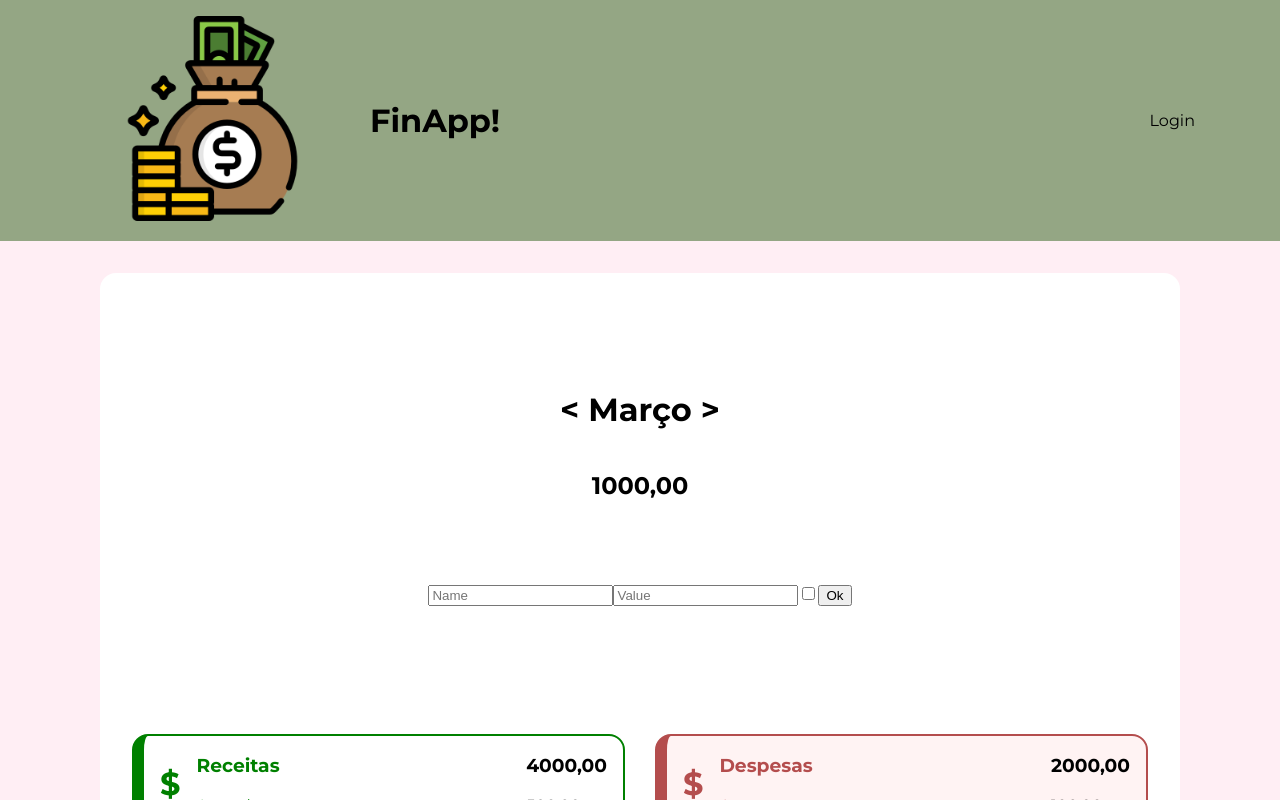
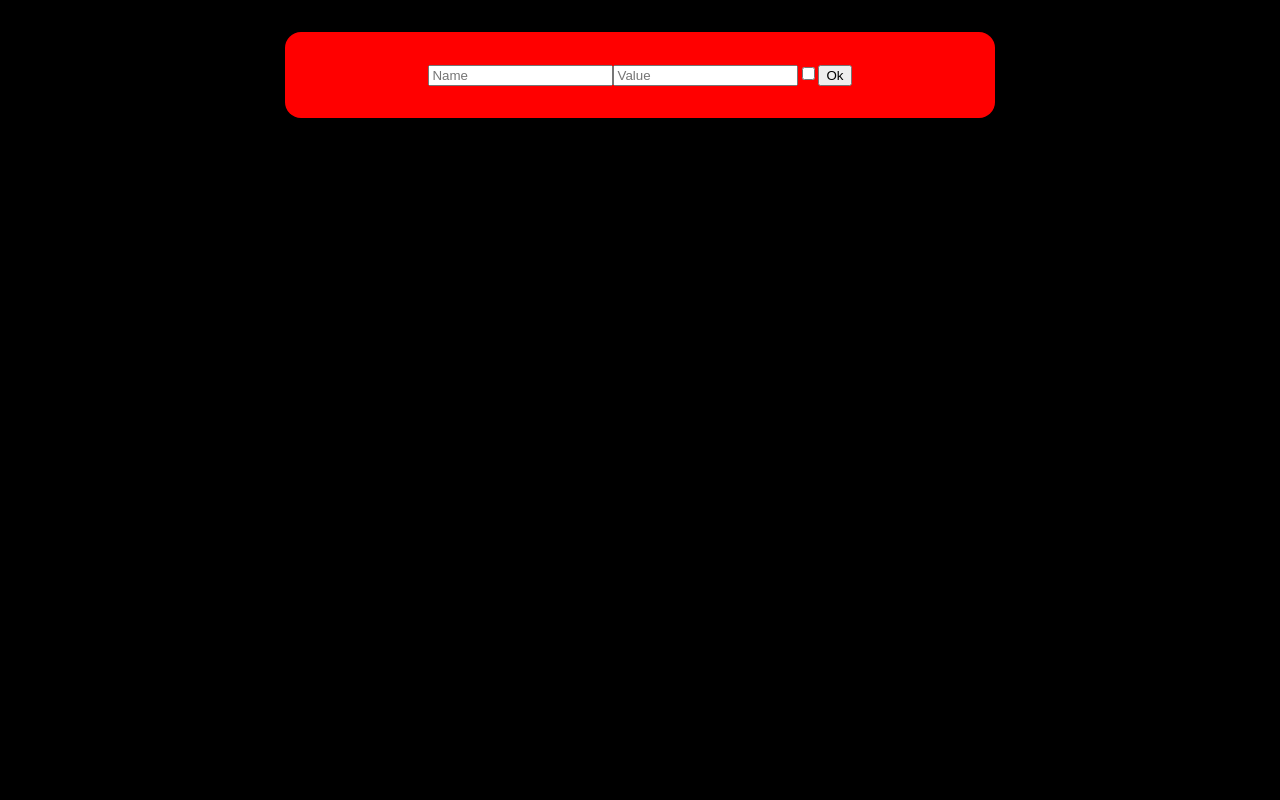
Before and after one commit to pedroquintao/financeiro, a React (Create React App) app: page /new-control in a window 1280 px wide. Shown: the top 800 px of the page. Built offline with nearby package versions, Linux system fonts and the light colour scheme.

Commit message:
Continuando a criação do modal. Foi definido o fundo com cor escura transparente fixado no centro da tela com largura e altura iguais aos totais da tela.

```diff
--- a/src/components/Card/Card.jsx
+++ b/src/components/Card/Card.jsx
@@ -4,14 +4,12 @@ const StyledDiv = styled.div`
     padding: ${props => props.theme.spacing.l};
     border-radius: ${props => props.theme.spacing.s};
     background-color: ${props => props.backgroundColor};
-    /* background-color: ${props => props.theme.colors.neutral.a}; */
-
     margin: ${props => props.theme.spacing.l} 0;
 `
 
 export const Card = ({ children, backgroundColor = 'white'}) => {
     return (
-        <StyledDiv backgroundColor={ backgroundColor }>
+        <StyledDiv backgroundColor={ backgroundColor}>
             { children }
         </StyledDiv>
     )
--- a/src/components/Footer/Footer.jsx
+++ b/src/components/Footer/Footer.jsx
@@ -23,7 +23,7 @@ export const Footer = () => {
                     </Row>
                 </Col>
                 <Col lg={6} md={6} sm={6}>
-                    <h1>FinApp!</h1>
+                    <h1>Financeiro</h1>
                     <p>Desenvolvido por Pedro Quintão, projeto de estudo fictício sem fins comerciais</p>
                 </Col>
 
--- a/src/components/Header/Header.jsx
+++ b/src/components/Header/Header.jsx
@@ -24,7 +24,7 @@ export const Header = () => {
                         </Row>
                     </Col>
                     <Col lg={6} md={6} sm={6}>
-                        <h1>FinApp!</h1>
+                        <h1>Financeiro</h1>
                     </Col>
                     <Col style={{textAlign: 'right'}} lg={3} md={3} sm={3}>
                         <p>Login</p>
--- a/src/components/Modal/Modal.jsx
+++ b/src/components/Modal/Modal.jsx
@@ -1,16 +1,30 @@
 import styled from "@emotion/styled";
 import { Card } from "../Card/Card";
+import { Row, Col, Container } from "react-grid-system";
 
 const StyledBackground = styled.div`
-
+    position: fixed;
+    z-index: 2;
+    justify-content: center;
+    top: 0;
+    height: 100vh;
+    width: 100vw;
+    background-color: rgba(0, 0, 0, 1);
 `
 
 const Modal = ( { children, backgroundColor } ) => {
     return (
         <StyledBackground>
-            <Card backGroundColor={backgroundColor}>
-                { children }
-            </Card>
+            <Container align='center'>
+                <Col align='center' lg={8} md={6} sm={2} >
+
+                        <Card backgroundColor={backgroundColor}>
+                            { children }
+                        </Card>
+
+                </Col>
+
+            </Container>
         </StyledBackground>
     )
 }
--- a/src/pages/NewControl.jsx
+++ b/src/pages/NewControl.jsx
@@ -15,7 +15,7 @@ const NewControl = () => {
 
     return (
     <Container>
-        <Card>
+        <Card backgroundColor={ props => props.theme.colors.neutral.a }>
             <Card>
                 <Row justify="center">
                     <Date />
```
